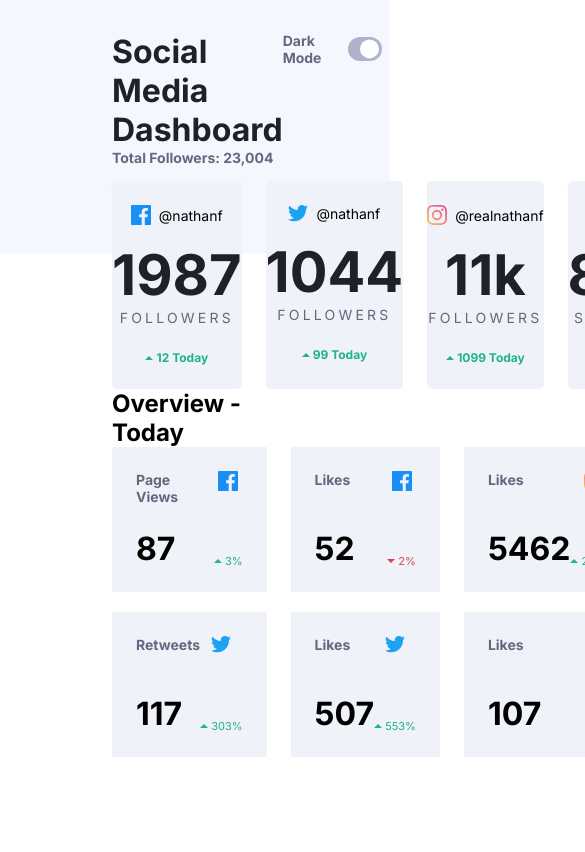
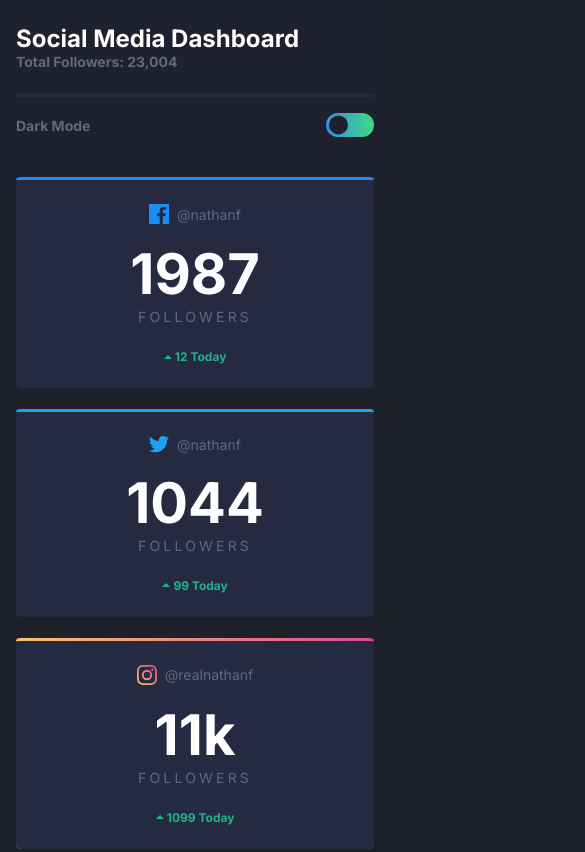
Before and after one commit to Badr-21/Social-media-dashboard-with-theme-switcher, a plain HTML site: page index.html in a window 390 px wide. Shown: the top 852 px of the page, 585 px wide, since content can reach past the window. Drawn offline with Linux system fonts and the light colour scheme; a script that the page names is missing.

Commit message:
Add files via upload
2nd commit

```diff
--- a/index.html
+++ b/index.html
@@ -10,64 +10,64 @@
   <link href="https://fonts.googleapis.com/css2?family=Inter:wght@400;700&display=swap" rel="stylesheet">
   <title>Frontend Mentor | [Challenge Name Here]</title>
 </head>
-<body>
-  <header class="header">
+<body class="dark">
+  <header class="header dark">
     <div class="dashboard-total-followers">
-      <h1>Social Media Dashboard</h1>
+      <h1 class="dark">Social Media Dashboard</h1>
       <p>Total Followers: 23,004</p>
     </div>
     <div class="dark-mode">
       <p>Dark Mode</p>
-      <label class="switch">
+      <label class="switch dark">
         <input type="checkbox">
-        <span class="slider"></span>
+        <span class="slider dark"></span>
       </label>
     </div>
   </header>
-  <main class="container">
+  <main class="container dark">
     <section class="total-overview">
-      <div class="facebook total">
+      <div class="facebook total dark">
         <div class="name">
           <img src="images/icon-facebook.svg" alt="icon facebook">
           <p>@nathanf</p>
         </div>
-        <h3>1987</h3>
+        <h3 class="dark">1987</h3>
         <p>Followers</p>
         <div class="positif">
           <img src="images/icon-up.svg" alt="icon up">
           <p>12 Today</p>
         </div>
       </div>
-      <div class="twitter total">
+      <div class="twitter total dark">
         <div class="name">
           <img src="images/icon-twitter.svg" alt="icon twitter">
           <p>@nathanf</p>
         </div>
-        <h3>1044</h3>
+        <h3 class="dark">1044</h3>
         <p>Followers</p>
         <div class="positif">
           <img src="images/icon-up.svg" alt="icon up">
           <p>99 Today</p>
         </div>
       </div>
-      <div class="instagram total">
+      <div class="instagram total dark">
         <div class="name">
           <img src="images/icon-instagram.svg" alt="icon instagram">
           <p>@realnathanf</p>
         </div>
-        <h3>11k</h3>
+        <h3 class="dark">11k</h3>
         <p>Followers</p>
         <div class="positif">
           <img src="images/icon-up.svg" alt="icon up">
           <p>1099 Today</p>
         </div>
       </div>
-      <div class="youtube total">
+      <div class="youtube total dark">
         <div class="name">
           <img src="images/icon-youtube.svg" alt="icon youtube">
           <p>Nathan F.</p>
         </div>
-        <h3>8239</h3>
+        <h3 class="dark">8239</h3>
         <p>Subscribers</p>
         <div class="negatif">
           <img src="images/icon-down.svg" alt="icon down">
@@ -75,12 +75,12 @@
         </div>
       </div>
     </section>
-    <h2>Overview - Today</h2>
+    <h2 class="dark">Overview - Today</h2>
     <section class="today-overview">
-      <div class="facebook-today-views today">
+      <div class="facebook-today-views today dark">
         <div class="page-views">
           <p>Page Views</p>
-          <span>87</span>
+          <span class="dark">87</span>
         </div>
         <div>
           <img src="images/icon-facebook.svg" alt="icon facebook">
@@ -90,10 +90,10 @@
           </div>
         </div>
       </div>
-      <div class="facebook-today-likes today">
+      <div class="facebook-today-likes today dark">
         <div class="page-likes">
           <p>Likes</p>
-          <span>52</span>
+          <span class="dark">52</span>
         </div>
         <div>
           <img src="images/icon-facebook.svg" alt="icon facebook">
@@ -103,10 +103,10 @@
           </div>
         </div>
       </div>
-      <div class="instagram-today-likes today">
+      <div class="instagram-today-likes today dark">
         <div class="page-likes">
           <p>Likes</p>
-          <span>5462</span>
+          <span class="dark">5462</span>
         </div>
         <div>
           <img src="images/icon-instagram.svg" alt="icon instagram">
@@ -116,10 +116,10 @@
           </div>
         </div>
       </div>
-      <div class="instagram-today-views today">
+      <div class="instagram-today-views today dark">
         <div class="page-views">
           <p>Profile Views</p>
-          <span>52k</span>
+          <span class="dark">52k</span>
         </div>
         <div>
           <img src="images/icon-instagram.svg" alt="icon instagram">
@@ -129,10 +129,10 @@
           </div>
         </div>
       </div>
-      <div class="twitter-today-views today">
+      <div class="twitter-today-views today dark">
         <div class="page-views">
           <p>Retweets</p>
-          <span>117</span>
+          <span class="dark">117</span>
         </div>
         <div>
           <img src="images/icon-twitter.svg" alt="icon twitter">
@@ -142,10 +142,10 @@
           </div>
         </div>
       </div>
-      <div class="twitter-today-likes today">
+      <div class="twitter-today-likes today dark">
         <div class="page-likes">
           <p>Likes</p>
-          <span>507</span>
+          <span class="dark">507</span>
         </div>
         <div>
           <img src="images/icon-twitter.svg" alt="icon twitter">
@@ -155,10 +155,10 @@
           </div>
         </div>
       </div>
-      <div class="youtube-today-likes today">
+      <div class="youtube-today-likes today dark">
         <div class="page-likes">
           <p>Likes</p>
-          <span>107</span>
+          <span class="dark">107</span>
         </div>
         <div>
           <img src="images/icon-youtube.svg" alt="icon youtube">
@@ -168,10 +168,10 @@
           </div>
         </div>
       </div>
-      <div class="youtube-today-likes today">
+      <div class="youtube-today-likes today dark">
         <div class="page-views">
           <p>Total Views</p>
-          <span>1407</span>
+          <span class="dark">1407</span>
         </div>
         <div>
           <img src="images/icon-youtube.svg" alt="icon youtube">
--- /dev/null
+++ b/script.js
@@ -0,0 +1,57 @@
+const body = document.querySelector("body");
+const toggle = document.querySelector("[type='checkbox']");
+const header = document.querySelector(".header");
+const switchBackGround = document.querySelector(".switch");
+const slider = document.querySelector(".slider");
+const h1 = document.querySelector(".dashboard-total-followers h1");
+const container = document.querySelector(".container");
+const h2 = document.querySelector(" h2");
+const totalBackGround = document.querySelectorAll(".total");
+const todayBackGround = document.querySelectorAll(".today");
+const h3 = document.querySelectorAll("h3");
+const span = document.querySelectorAll(".today-overview span");
+
+toggle.addEventListener("click", (e) => {
+    if(e.target.checked) {
+        body.classList.remove("dark");
+        header.classList.remove("dark");
+        switchBackGround.classList.remove("dark");
+        h1.classList.remove("dark");
+        slider.classList.remove("dark");
+        container.classList.remove("dark");
+        h2.classList.remove("dark");
+        totalBackGround.forEach(ele => {
+            ele.classList.remove("dark");
+        });
+        todayBackGround.forEach(ele => {
+            ele.classList.remove("dark");
+        });
+        h3.forEach(ele => {
+            ele.classList.remove("dark");
+        });
+        span.forEach(ele => {
+            ele.classList.remove("dark");
+        });
+    }else {
+        body.classList.add("dark");
+        header.classList.add("dark");
+        switchBackGround.classList.add("dark");
+        h1.classList.add("dark");
+        slider.classList.add("dark");
+        container.classList.add("dark");
+        h2.classList.add("dark");
+        totalBackGround.forEach(ele => {
+            ele.classList.add("dark");
+        });
+        todayBackGround.forEach(ele => {
+            ele.classList.add("dark");
+        });
+        h3.forEach(ele => {
+            ele.classList.add("dark");
+        });
+        span.forEach(ele => {
+            ele.classList.add("dark");
+        });
+    }
+})
+console.log(toggle)
--- a/style.css
+++ b/style.css
@@ -9,7 +9,7 @@
 
     --Facebook: hsl(208, 92%, 53%);
     --Twitter: hsl(203, 89%, 53%);
-    --Instagram: hsl(37, 97%, 70%) to hsl(329, 70%, 58%);
+    --Instagram: linear-gradient(to right, hsl(37, 97%, 70%), hsl(329, 70%, 58%));
     --YouTube: hsl(348, 97%, 39%);
     /*#### Dark Theme*/
     --Toggle-Dark-Mode: linear-gradient(to right, hsl(210, 78%, 56%), hsl(146, 68%, 55%));
@@ -17,8 +17,8 @@
     --Toggle-Light-Mode: hsl(230, 22%, 74%);
     /*### Neutral
     #### Dark Theme*/
-    --Very-Dark-Blue /*(BG)*/: hsl(23;0, 17%, 14%);
-    --Very-Dark-Blue /*(Top BG Pattern)*/: hsl(232, 19%, 15%);
+    --Very-Dark-Blue-1 /*(BG)*/: hsl(230, 17%, 14%);
+    --Very-Dark-Blue-2 /*(Top BG Pattern)*/: hsl(232, 19%, 15%);
     --Dark-Desaturated-Blue /*(Card BG)*/: hsl(228, 28%, 20%);
     --Desaturated-Blue /*(Text)*/: hsl(228, 34%, 66%);
     --White /*(Text)*/: hsl(0, 0%, 100%);
@@ -32,22 +32,35 @@
 
 body {
     font-family: 'Inter', sans-serif;
-    width: 100vw;
+    max-width: 100vw;
     height: 100vh;
+    background-color: var(--White);
+}
+
+body.dark {
+    background-color: var(--Very-Dark-Blue-1);
 }
 
 .header {
     width: 100%;
     height: 30%;
-    padding: 2rem 7rem;
+    padding: 1.5rem 7rem;
     background-color: var(--Very-Pale-Blue);
     display: flex;
     justify-content: space-between;
     align-items: flex-start;
 }
 
-.header .dashboard-total-followers  h1{
+.header.dark {
+    background-color: var(--Very-Dark-Blue-2);
+}
+
+.header .dashboard-total-followers  h1 {
     color: var(--Very-Dark-Blue);
+}
+
+.header .dashboard-total-followers  h1.dark {
+    color: var(--White);
 }
 
 .header .dashboard-total-followers  p {
@@ -59,6 +72,7 @@ body {
 .header .dark-mode {
     display: flex;
     align-items: center;
+    margin-top: .5rem
 }
 
 .header .dark-mode p {
@@ -76,6 +90,10 @@ body {
     position: relative;
 }
 
+.header .switch.dark {
+    background: var(--Toggle-Dark-Mode);
+}
+
 .header .switch input {
     width: 0;
     height: 0;
@@ -89,17 +107,41 @@ body {
     border-radius: 50%;
     background-color: var(--White);
     top: 50%;
-    right: .2rem;
+    left: .2rem;
     -webkit-transform: translateY(-50%);
     transform: translateY(-50%);
+    -webkit-transition: .3s;
+    transition: all .3s ease;
 }
+
+.header .switch .slider.dark {
+    background-color: var(--Very-Dark-Blue-1);
+}
+
+.header .switch input:checked + .slider {
+    -webkit-transform: translate(1.4rem, -50%);
+    transform: translate(1.4rem, -50%);
+}
+
 
 .container {
     width: 100%;
-    padding: 2rem 7rem;
-    margin-top: -6.5rem;
+    padding: 1.5rem 7rem;
     display: flex;
     flex-direction: column;
+    background-color: var(--White);
+}
+
+.container.dark {
+    background-color: var(--Very-Dark-Blue-1);
+}
+
+.container h2 {
+    margin-bottom: 1rem;
+}
+
+.container h2.dark {
+    color: var(--White);
 }
 
 .container .total-overview {
@@ -107,13 +149,47 @@ body {
     grid-template-columns: repeat(4, 1fr);
     grid-template-rows: auto;
     gap: 0 1.5rem;
+    margin-bottom: 2rem;
 }
 
-.container .total-overview .total{
+.container .total-overview .total {
     padding: 1.5rem 0;
+    margin-top: -6.5rem;
     text-align: center;
     background-color: var(--Light-Grayish-Blue);
-    border-radius: .3rem
+    border-top-left-radius: .3rem .2rem;
+    border-top-left-radius: .3rem .2rem;
+    border-top-right-radius: .3rem .2rem;
+    border-bottom-right-radius: .3rem;
+    border-bottom-left-radius: .3rem;
+}
+
+.container .total-overview .total.dark {
+    background-color: var(--Dark-Desaturated-Blue);
+}
+
+.container .total-overview .facebook {
+    border-top: .2rem solid var(--Facebook);
+}
+
+.container .total-overview .twitter {
+    border-top: .2rem solid var(--Twitter);
+}
+
+.container .total-overview .instagram {
+    background: linear-gradient(var(--Light-Grayish-Blue), var(--Light-Grayish-Blue)) padding-box,
+                var(--Instagram) border-box;
+    border-top: .2rem solid;
+    border-color: transparent;
+}
+
+.container .total-overview .instagram.dark {
+    background: linear-gradient(var(--Dark-Desaturated-Blue), var(--Dark-Desaturated-Blue)) padding-box,
+                var(--Instagram) border-box;
+}
+
+.container .total-overview .youtube {
+    border-top: .2rem solid var(--YouTube);
 }
 
 .container .total-overview .total .name {
@@ -126,11 +202,16 @@ body {
 .container .total-overview .total .name p {
     margin-left: .5rem;
     font-size: 0.875rem;
+    color: var(--Dark-Grayish-Blue);
 }
 
 .container .total-overview .total h3 {
     font-size: 3.5rem;
     color: var(--Very-Dark-Blue);
+}
+
+.container .total-overview .total h3.dark {
+    color: var(--White);
 }
 
 .container .total-overview .total > p {
@@ -176,8 +257,12 @@ body {
     background-color: var(--Light-Grayish-Blue);
     display: flex;
     justify-content: space-between;
+    border-radius: .3rem;
 }
 
+.container .today-overview .today.dark {
+    background-color: var(--Dark-Desaturated-Blue);
+}
 
 .container .today-overview .today > div:first-child {
     display: flex;
@@ -196,6 +281,11 @@ body {
     height: fit-content;
     font-size: 2rem;
     font-weight: 700;
+    color: var(--Very-Dark-Blue);
+}
+
+.container .today-overview .today > div:first-child span.dark {
+    color: var(--White);
 }
 
 .container .today-overview .today > div:last-child {
@@ -226,3 +316,139 @@ body {
 .container .today-overview .today > div:last-child > .negatif p{
     color: var(--Bright-Red);
 }
+
+@media(hover: hover) {
+    .header .switch:hover {
+        cursor: pointer;
+        background: var(--Toggle-Dark-Mode);
+    }
+
+    .container .total-overview .total:hover {
+        cursor: pointer;
+        background-color: rgba(211, 211, 211);
+    }
+
+    .container .total-overview .instagram:hover {
+        background: linear-gradient(rgb(211, 211, 211), rgb(211, 211, 211)) padding-box,
+                var(--Instagram) border-box;
+    }
+
+    .container .total-overview .instagram.dark:hover {
+        background: linear-gradient(rgb(61, 69, 109), rgb(61, 69, 109)) padding-box,
+                var(--Instagram) border-box;
+    }
+
+    .container .total-overview .total.dark:hover {
+        cursor: pointer;
+        background-color: rgb(61, 69, 109);
+    }
+
+    .container .today-overview .today:hover {
+        cursor: pointer;
+        background-color: rgba(211, 211, 211, .5);
+    }
+
+    .container .today-overview .today.dark:hover {
+        cursor: pointer;
+        background-color: rgba(84, 93, 133, 0.5);
+    }
+}
+
+@media(max-width: 975px) {
+
+    .container .total-overview {
+        grid-template-columns: repeat(2, 1fr);
+        grid-template-rows: repeat(2, auto);
+        gap: 1.3rem 1.5rem;
+    }
+
+    .container .total-overview .instagram {
+        margin-top: 0rem;
+    }
+
+    .container .total-overview .youtube {
+        margin-top: 0rem;
+    }
+
+    .container .today-overview {
+        grid-template-columns: repeat(2, 1fr);
+        grid-template-rows: repeat(4, auto);
+    }
+}
+
+@media(max-width: 775px) {
+
+    body {
+        height: auto;
+    }
+
+    .header {
+        padding-bottom: 5rem;
+        display: flex;
+        flex-direction: column;
+        justify-content: space-evenly;
+        border-radius: 0 0 2rem 2rem;
+    }
+
+    .header .dark-mode {
+        width: 100%;
+        margin-top: 1rem;
+        display: flex;
+        justify-content: space-between;
+    }
+
+    .header .dashboard-total-followers {
+        width: 100%;
+        padding-bottom: 1.5rem;
+        border-bottom: .2rem solid var(--Dark-Desaturated-Blue);
+    }
+
+    .container .total-overview {
+        margin-top: -4rem;
+    }
+
+    .container .total-overview .facebook {
+        margin: 0rem;
+    }
+
+    .container .total-overview .twitter {
+        margin: 0rem;
+    }
+}
+
+@media(max-width: 650px) {
+
+    .header {
+        padding: 1.5rem 3rem 5rem;
+    }
+
+    .header .dashboard-total-followers  h1 {
+        font-size: 1.5rem;
+    }
+
+    .container {
+        width: 100%;
+        padding: 1.5rem 3rem;
+    }
+
+    .container .total-overview {
+        grid-template-columns: repeat(1, 1fr);
+        grid-template-rows: repeat(4, auto);
+    }
+
+    .container .today-overview {
+        grid-template-columns: repeat(1, 1fr);
+        grid-template-rows: repeat(8, auto);
+    }
+}
+
+@media(max-width: 475px) {
+    .header {
+        padding: 1.5rem 1rem 5rem;
+    }
+
+    .container {
+        width: 100%;
+        padding: 1.5rem 1rem;
+    }
+}
```
